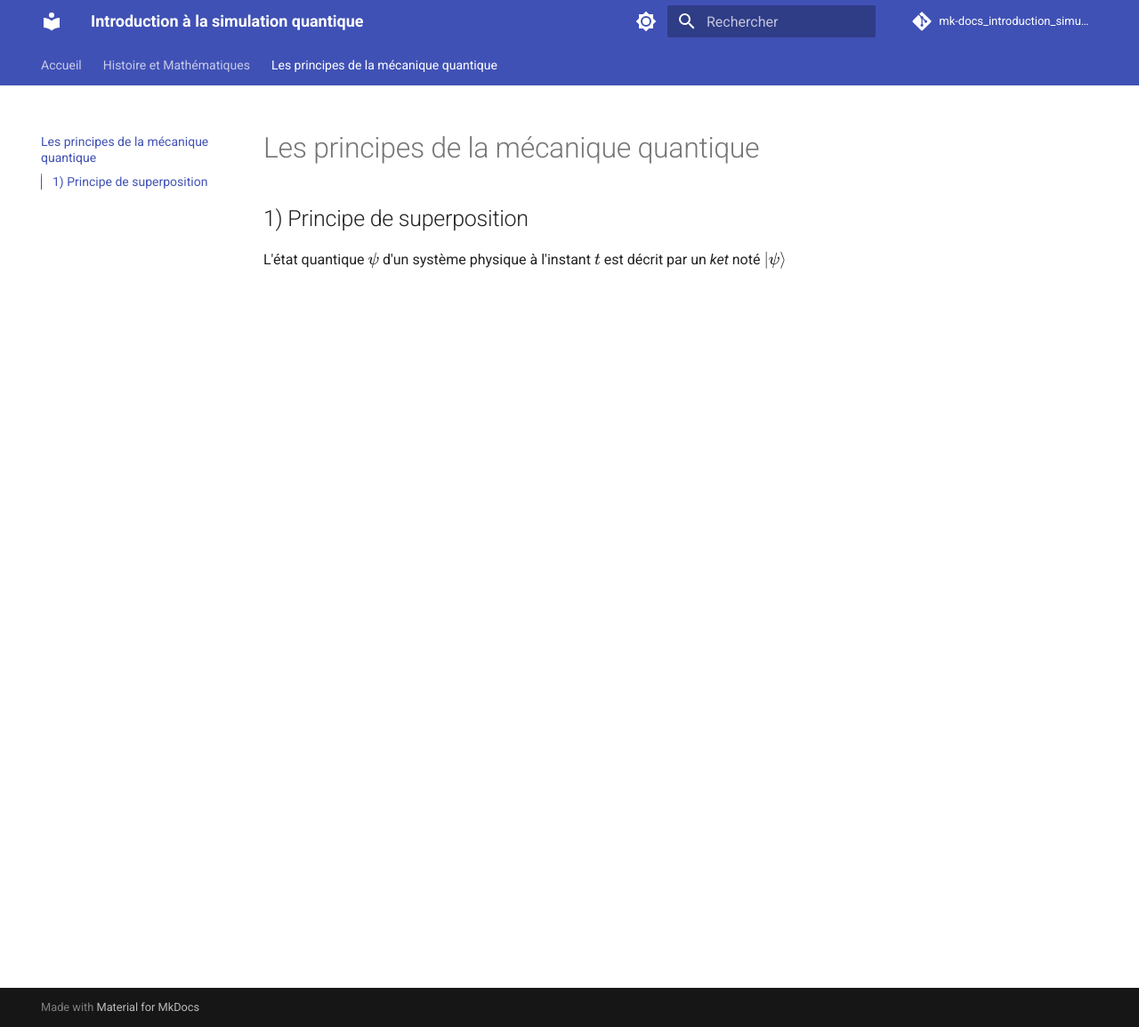
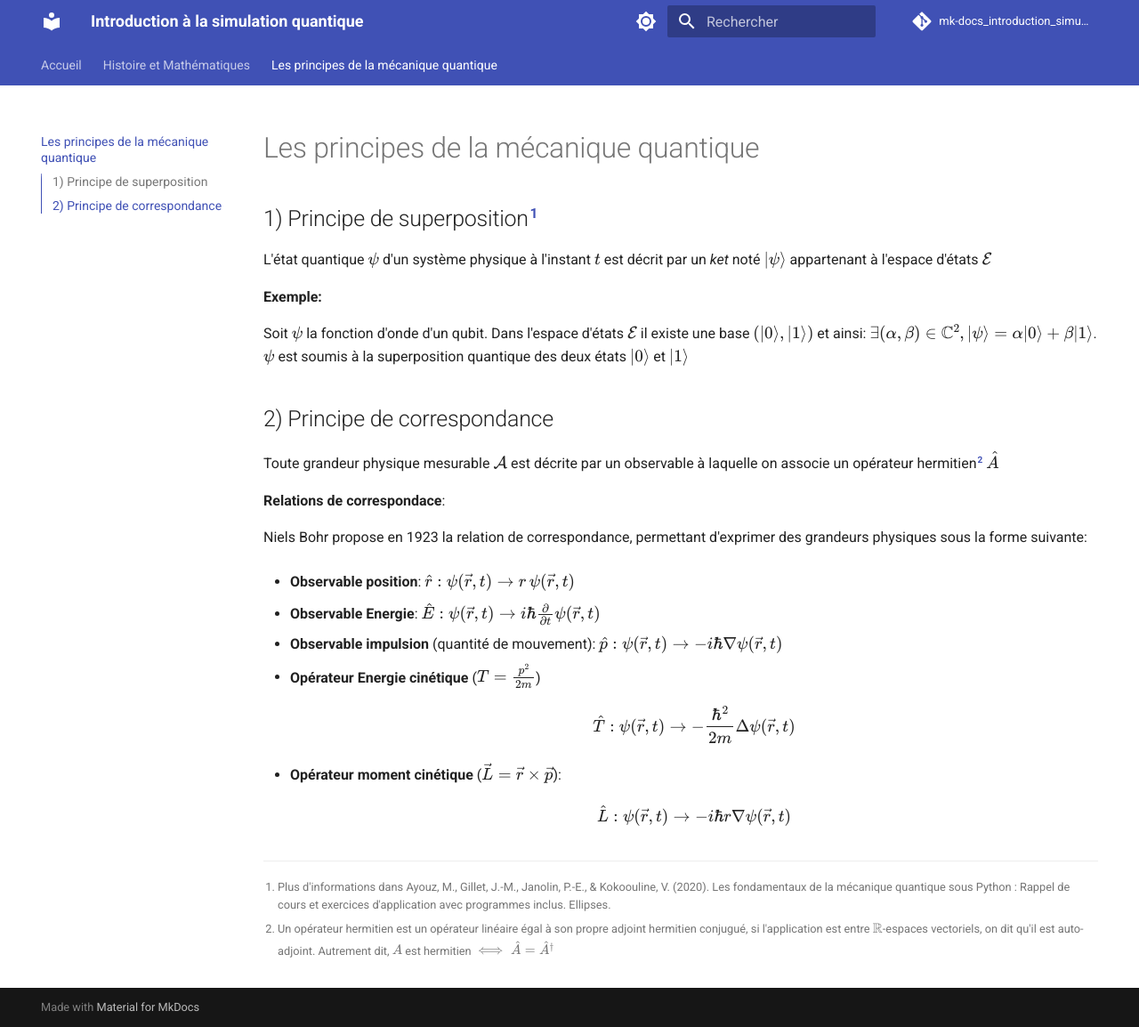
Before and after one commit to FranciscoStocker/mk-docs_introduction_simulation_quantique, an MkDocs documentation site: the page built from docs/Quantum_principles.md, in a window 1280 px wide and 1154 px high. Shown: the whole window at 89% size. Built offline with MkDocs 1.6.1 and Material for MkDocs 9.7.7, drawn with Linux system fonts in a browser that asks for light colours; comment, search, counter and statistics services are not loaded.

Commit message:
Principe de superpoisiton et de correspondance

```diff
--- a/docs/Quantum_principles.md
+++ b/docs/Quantum_principles.md
@@ -1,3 +1,30 @@
-## 1) Principe de superposition
+## 1) Principe de superposition[^1]
 
-L'état quantique $\psi$ d'un système physique à l'instant $t$ est décrit par un *ket* noté $\ket{\psi}$
+L'état quantique $\psi$ d'un système physique à l'instant $t$ est décrit par un *ket* noté $\ket{\psi}$ appartenant à l'espace d'états $\mathcal{E}$
+
+**Exemple:**
+
+Soit $\psi$ la fonction d'onde d'un qubit. Dans l'espace d'états $\mathcal{E}$ il existe une base $(\ket{0},\ket{1})$ et ainsi: $\exists (\alpha, \beta) \in \mathbb{C}^2, \ket{\psi} = \alpha\ket{0} + \beta\ket{1}$. $\psi$ est soumis à la superposition quantique des deux états $\ket{0}$ et $\ket{1}$
+
+## 2) Principe de correspondance
+
+Toute grandeur physique mesurable $\mathcal{A}$ est décrite par un observable à laquelle on associe un opérateur hermitien[^2] $\hat{A}$
+
+**Relations de correspondace**:
+
+Niels Bohr propose en 1923 la relation de correspondance, permettant d'exprimer des grandeurs physiques sous la forme suivante:
+
+- **Observable position**: $\hat{r}:  \psi(\vec{r}, t) \to r \, \psi(\vec{r}, t)$
+
+- **Observable Energie**: $\hat{E}: \psi(\vec{r},t) \to i\hbar \frac{\partial}{\partial t} \psi(\vec{r}, t)$
+
+- **Observable impulsion** (quantité de mouvement):  $\hat{p}: \psi(\vec{r},t)\to -i\hbar \nabla\psi(\vec{r},t)$
+
+- **Opérateur Energie cinétique** ($T=\frac{p^2}{2m}$)   $$ \hat{T}: \psi(\vec{r},t) \to -\frac{\hbar^2}{2m} \Delta\psi(\vec{r},t) $$
+
+- **Opérateur moment cinétique** ($\vec{L} = \vec{r} \times \vec{p}$): $$ \hat{L} : \psi(\vec{r},t)\to  -i\hbar  r  \nabla \psi(\vec{r},t) $$
+
+
+[^1]: Plus d'informations dans Ayouz, M., Gillet, J.-M., Janolin, P.-E., & Kokoouline, V. (2020). Les fondamentaux de la mécanique quantique sous Python : Rappel de cours et exercices d'application avec programmes inclus. Ellipses.
+
+[^2]: Un opérateur hermitien est un opérateur linéaire égal à son propre adjoint hermitien conjugué, si l'application est entre $\mathbb{R}$-espaces vectoriels, on dit qu'il est auto-adjoint. Autrement dit, $A$ est hermitien $\iff \hat{A} = \hat{A}^\dagger$
```
Also changed, not shown: docs/Math_history.md (+1 -1 lines).
